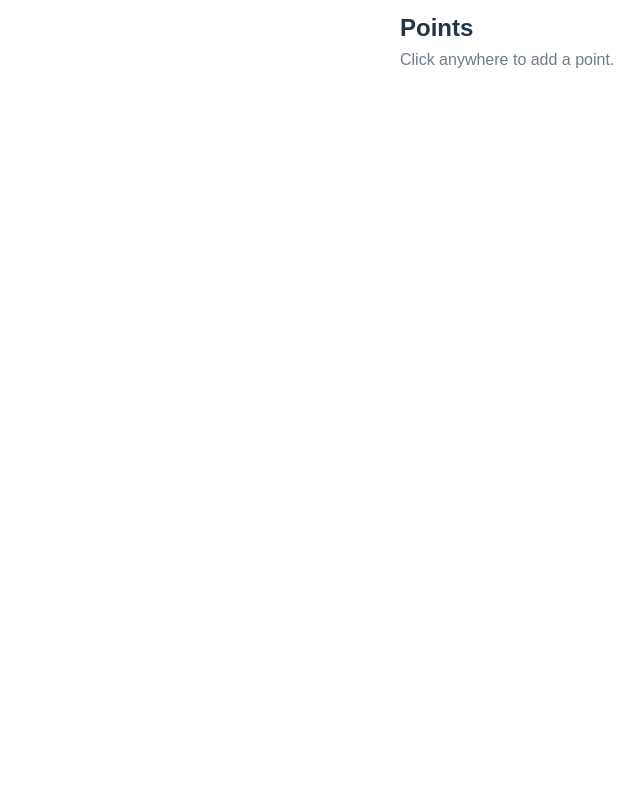
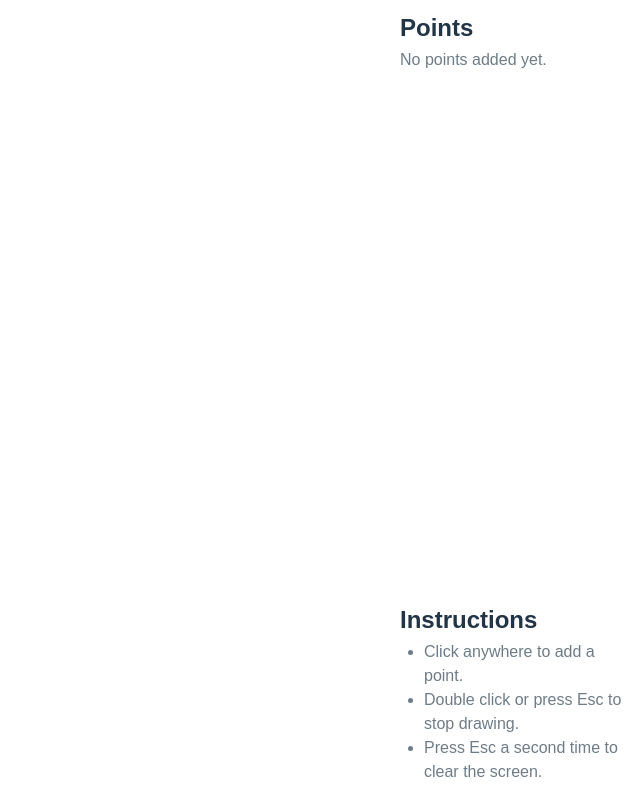
Before and after one commit to TheOmer77/lines, a React (Vite) app: page / in a window 1280 px wide. Shown: the whole page, without its empty margins (640-1280 px from the left). Built offline with nearby package versions, Linux system fonts and the light colour scheme.

Commit message:
Add intructions

```diff
--- a/src/components/PointsDisplay.tsx
+++ b/src/components/PointsDisplay.tsx
@@ -24,12 +24,10 @@ const PointsDisplay = ({
 
   return (
     <div className='points-display'>
-      <h2 className='section-header'>Points</h2>
-      {!points.length ? (
-        <span className='text-secondary'>Click anywhere to add a point.</span>
-      ) : (
-        <div className='points'>
-          {points.map((point, index) => (
+      <h2 className='section-header user-select-none'>Points</h2>
+      <div className='points'>
+        {points.length ? (
+          points.map((point, index) => (
             <div key={index} className='point'>
               <input
                 type='number'
@@ -46,9 +44,20 @@ const PointsDisplay = ({
                 }
               ></input>
             </div>
-          ))}
-        </div>
-      )}
+          ))
+        ) : (
+          <span className='text-secondary user-select-none'>
+            No points added yet.
+          </span>
+        )}
+      </div>
+
+      <h2 className='section-header user-select-none'>Instructions</h2>
+      <ul className='text-secondary list user-select-none'>
+        <li>Click anywhere to add a point.</li>
+        <li>Double click or press Esc to stop drawing.</li>
+        <li>Press Esc a second time to clear the screen.</li>
+      </ul>
     </div>
   );
 
--- a/src/index.css
+++ b/src/index.css
@@ -34,6 +34,10 @@ input:focus {
   background-color: rgba(33, 53, 71, 0.25);
 }
 
+.user-select-none {
+  user-select: none;
+}
+
 .text-secondary {
   color: rgba(33, 53, 71, 0.65);
 }
@@ -43,6 +47,11 @@ input:focus {
   margin-top: 0;
   margin-bottom: 0.5rem;
   font-weight: 600;
+}
+
+.list {
+  margin: 0;
+  padding-inline-start: 1.5rem;
 }
 
 .draw-canvas,
```
